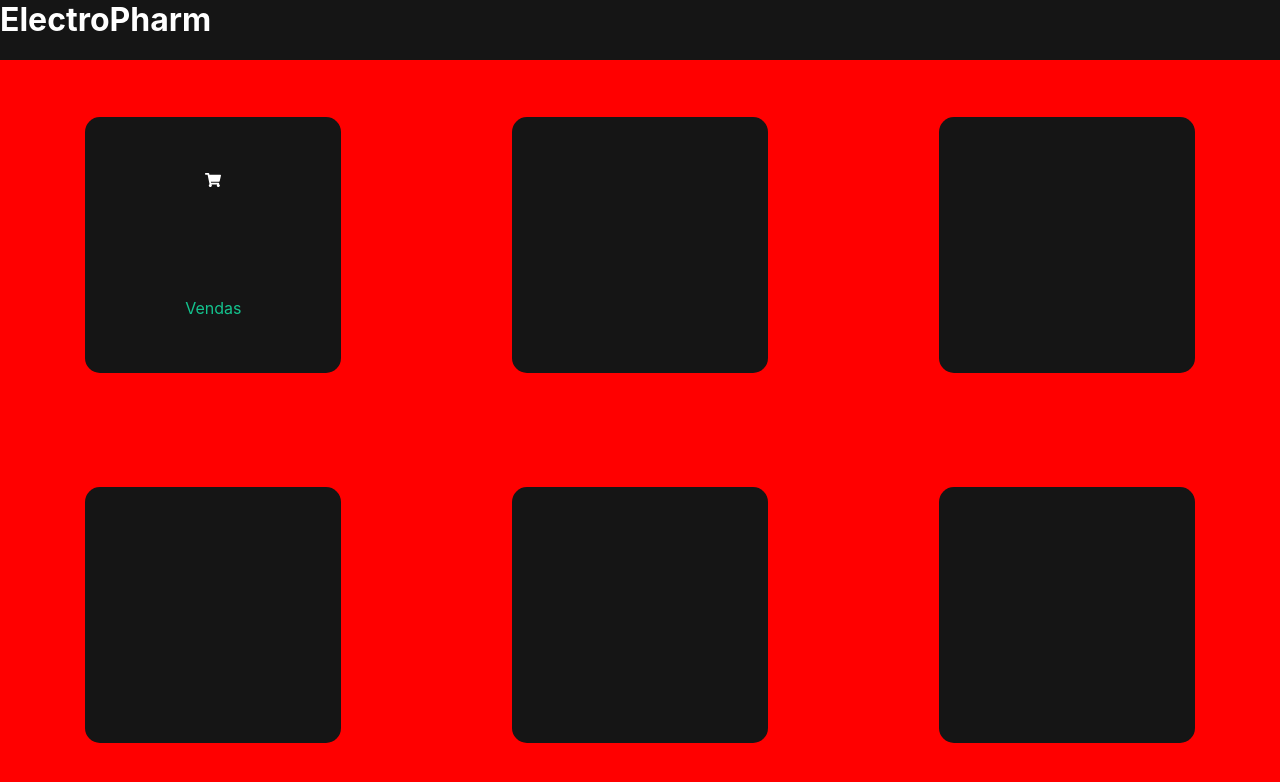
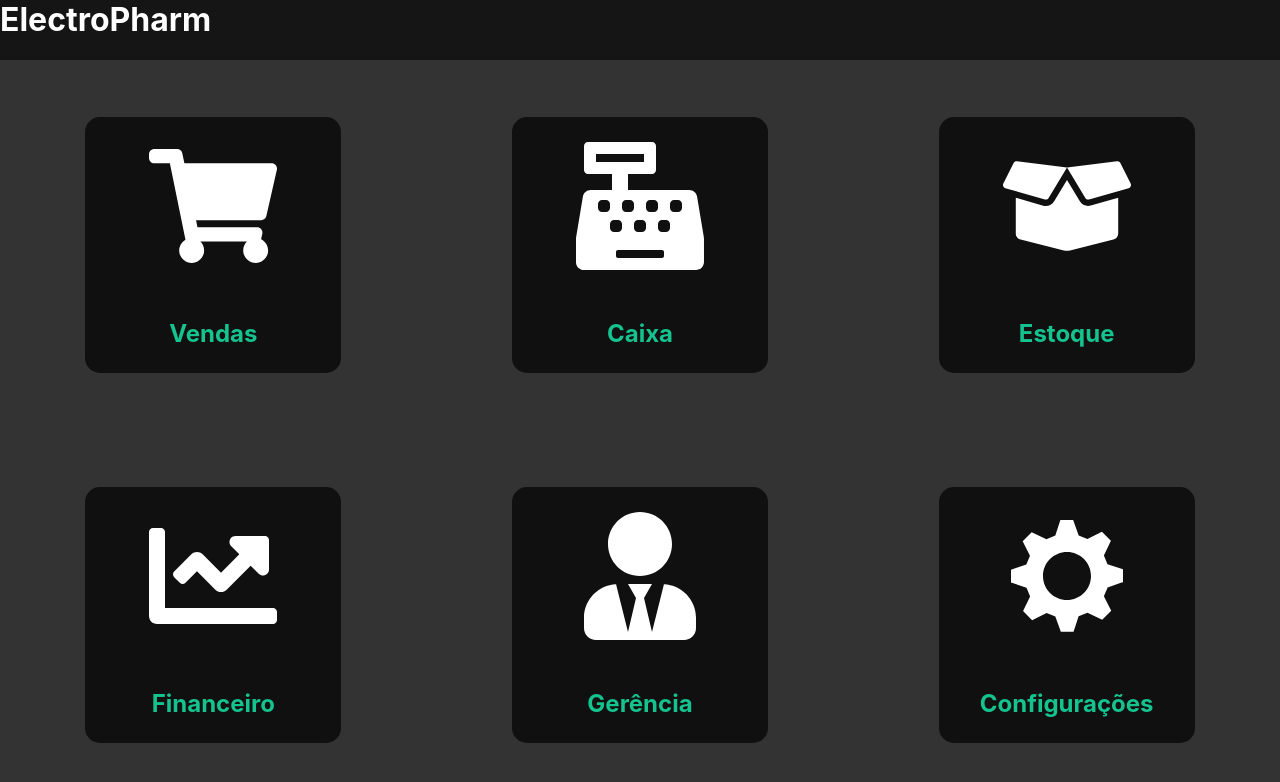
Before and after one commit to mdsreq-fga-unb/2022.1-Para-Ce-Ta-Mal, a React (Create React App) app in the folder front/: page /#/ in a window 1280 px wide. Shown: the top 782 px of the page. Built offline with nearby package versions, Linux system fonts and the light colour scheme.

Commit message:
made menu layout

```diff
--- a/front/src/App.css
+++ b/front/src/App.css
@@ -1,6 +1,6 @@
 :root {
   --background-gray: #333333;
-  --components-black: #151515;
+  --components-black: #101010;
   --electron-green: #14C38E;
 }
 
--- a/front/src/pages/Menu/Menu.css
+++ b/front/src/pages/Menu/Menu.css
@@ -9,8 +9,6 @@
   top: 7.5vh;
   left: 0;
 
-
-  background-color: red;
   display: grid;
   grid-template-columns: repeat(3, 1fr);
   align-items: center;
@@ -23,7 +21,6 @@
   height: 20vw;
 
   background-color: var(--components-black);
-  color: var(--electron-green);
   border-radius: 15px;
 
   display: flex;
@@ -31,8 +28,14 @@
   align-items: center;
   justify-content: space-around;
 
+  color: var(--electron-green);
+  font-size: 1.5rem;
+  font-weight: bold;
+
 }
 
 .menu-icon{
   color: white;
+  width: 50%;
+  height: auto;
 }
--- a/front/src/pages/Menu/Menu.js
+++ b/front/src/pages/Menu/Menu.js
@@ -21,11 +21,22 @@ function Menu() {
             <FaShoppingCart className="menu-icon"/>
             <p>Vendas</p>
           </div>
-          <div className="menu-button"></div>
-          <div className="menu-button"></div>
-          <div className="menu-button"></div>
-          <div className="menu-button"></div>
-          <div className="menu-button"></div>
+          <div className="menu-button">
+            <FaCashRegister className="menu-icon"/>
+            <p>Caixa</p>
+          </div>          <div className="menu-button">
+            <FaBoxOpen className="menu-icon"/>
+            <p>Estoque</p>
+          </div>          <div className="menu-button">
+            <FaChartLine className="menu-icon"/>
+            <p>Financeiro</p>
+          </div>          <div className="menu-button">
+            <FaUserTie className="menu-icon"/>
+            <p>Gerência</p>
+          </div>          <div className="menu-button">
+            <GoGear className="menu-icon"/>
+            <p>Configurações</p>
+          </div>
       </div>
     </>
   );
```
